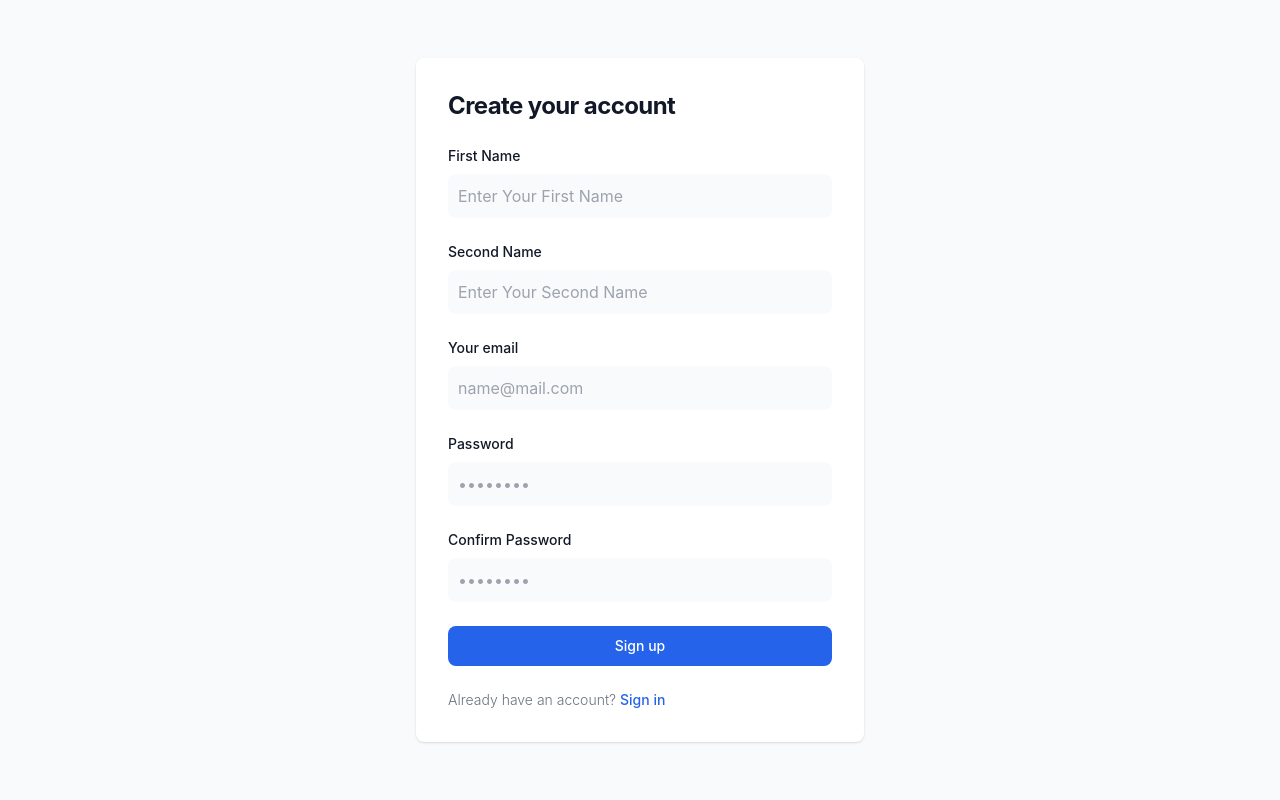
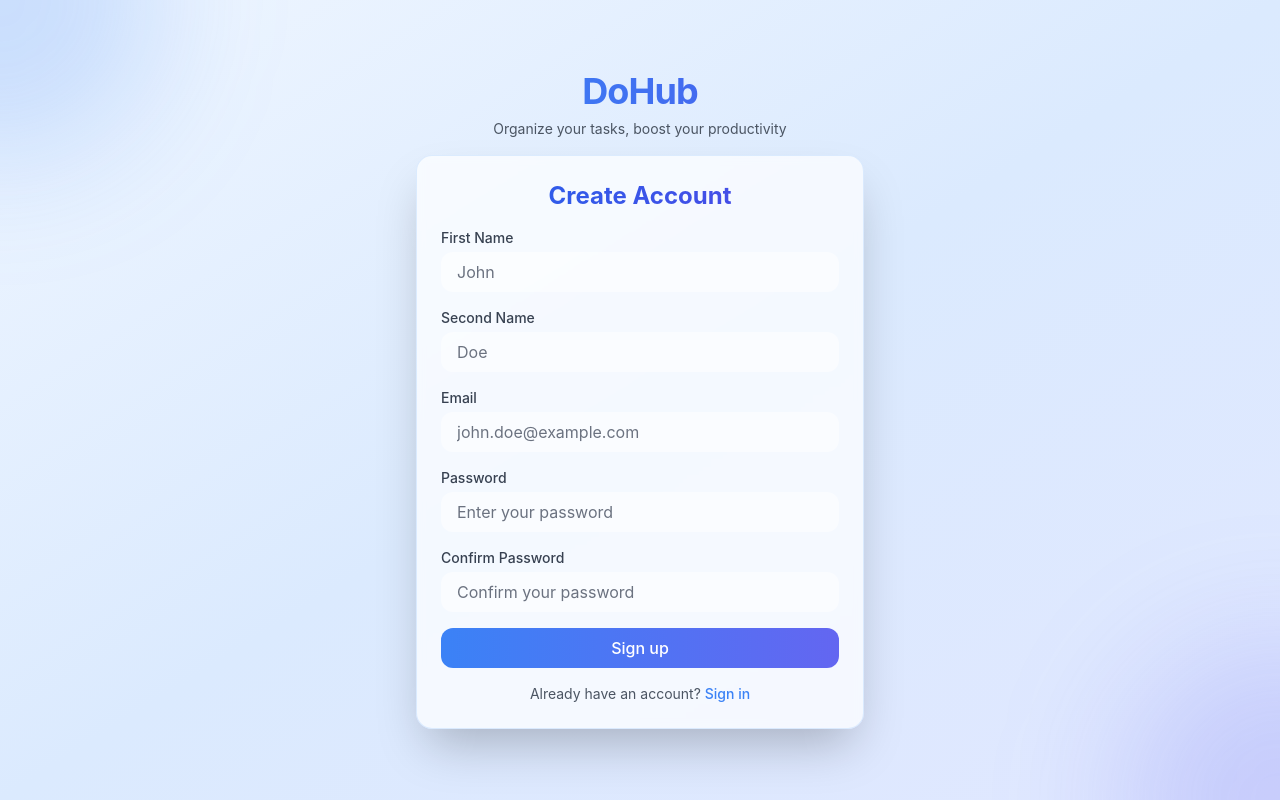
Before and after one commit to omarzydan610/DoHub, a React (Create React App) app in the folder frontend/: page /register in a window 1280 px wide. Built offline with nearby package versions, Linux system fonts and the light colour scheme; a small style sheet from the web is missing.

Commit message:
redesign login and sign up pages

```diff
--- a/frontend/src/components/SideBar.jsx
+++ b/frontend/src/components/SideBar.jsx
@@ -58,6 +58,17 @@ const SideBar = ({
           }`}
         >
           <ul className="h-full flex flex-col">
+            <div className={`text-center py-4 border-b border-opacity-20 ${
+              isDarkMode ? 'border-gray-700' : 'border-gray-200'
+            }`}>
+              <h1 className={`text-2xl font-bold bg-gradient-to-r ${
+                isDarkMode
+                  ? 'from-blue-400 to-indigo-400'
+                  : 'from-blue-600 to-indigo-600'
+              } bg-clip-text text-transparent`}>
+                DoHub
+              </h1>
+            </div>
             <SideBarHeader username={username} isDarkMode={isDarkMode} />
             <div className="flex-1 py-4">
               <SideBarButtons
--- a/frontend/src/components/SideBarComponents/SideBarButtons.jsx
+++ b/frontend/src/components/SideBarComponents/SideBarButtons.jsx
@@ -151,7 +151,9 @@ const SideBarButtons = ({
       <li className="px-3 py-2 mt-auto">
         <button
           onClick={handleLogOut}
-          className="flex items-center w-full p-2 text-red-600 rounded-lg hover:bg-red-50 transition-all duration-200"
+          className={`flex items-center w-full p-2 text-red-600 rounded-lg ${
+            isDarkMode ? "hover:bg-red-950" : "hover:bg-red-50"
+          } transition-all duration-200`}
           aria-label="Sign Out"
         >
           <FaSignOutAlt className="w-5 h-5" />
--- a/frontend/src/pages/login.jsx
+++ b/frontend/src/pages/login.jsx
@@ -34,7 +34,6 @@ const Login = () => {
         console.log("done");
         // Store the token in local storage
         localStorage.setItem("x-access-token", token);
-
         // Set success message
         setSuccess("Logged in successfully!");
 
@@ -54,31 +53,68 @@ const Login = () => {
 
   return (
     <section
-      className={`min-h-screen ${isDarkMode ? "bg-gray-900" : "bg-gray-50"}`}
+      className={`min-h-screen ${
+        isDarkMode
+          ? "bg-gradient-to-br from-gray-900 via-blue-900 to-indigo-900"
+          : "bg-gradient-to-br from-blue-50 via-blue-100 to-indigo-100"
+      }`}
     >
       <div className="flex flex-col items-center justify-center px-6 py-8 mx-auto min-h-screen lg:py-0">
+        {/* Decorative circles */}
+        <div className="absolute inset-0 overflow-hidden pointer-events-none">
+          <div className="absolute -top-40 -left-40 w-80 h-80 rounded-full bg-blue-500/20 blur-3xl"></div>
+          <div className="absolute -bottom-40 -right-40 w-80 h-80 rounded-full bg-indigo-500/20 blur-3xl"></div>
+        </div>
+
+        <div className="text-center mb-8">
+          <h1 className={`text-4xl font-bold bg-gradient-to-r from-blue-500 to-indigo-600
+            bg-clip-text text-transparent animate-gradient-x tracking-tight`}>
+            DoHub
+          </h1>
+          <p className={`mt-2 text-sm ${isDarkMode ? 'text-gray-400' : 'text-gray-600'}`}>
+            Organize your tasks, boost your productivity
+          </p>
+        </div>
+
         <div
-          className={`w-full rounded-lg shadow md:mt-0 sm:max-w-md xl:p-0
-          ${isDarkMode ? "bg-gray-800 border-gray-700" : "bg-white"}`}
+          className={`w-full max-w-md p-8 rounded-2xl shadow-2xl backdrop-blur-sm
+          ${
+            isDarkMode
+              ? "bg-gray-800/50 border border-blue-700/50"
+              : "bg-white/70 border border-blue-200/50"
+          }`}
         >
-          <div className="p-6 space-y-4 md:space-y-6 sm:p-8">
           <h1
-              className={`text-xl font-bold leading-tight tracking-tight md:text-2xl
-              ${isDarkMode ? "text-white" : "text-gray-900"}`}
+            className={`text-2xl font-bold mb-6 text-center bg-gradient-to-r
+            ${
+              isDarkMode
+                ? "from-blue-400 to-indigo-400"
+                : "from-blue-600 to-indigo-600"
+            }
+            bg-clip-text text-transparent`}
           >
-              Sign in to your account
+            Welcome Back!
           </h1>
-            <form className="space-y-4 md:space-y-6" onSubmit={handleLogin}>
-              {error && <p className="text-red-500">{error}</p>}
-              {success && <p className="text-green-500">{success}</p>}
+
+          <form className="space-y-6" onSubmit={handleLogin}>
+            {error && (
+              <p className="text-red-400 text-center text-sm bg-red-500/10 py-2 rounded-lg">
+                {error}
+              </p>
+            )}
+            {success && (
+              <p className="text-green-400 text-center text-sm bg-green-500/10 py-2 rounded-lg">
+                {success}
+              </p>
+            )}
 
             <div>
               <label
                 htmlFor="email"
                 className={`block mb-2 text-sm font-medium
-                  ${isDarkMode ? "text-white" : "text-gray-900"}`}
+                ${isDarkMode ? "text-gray-200" : "text-gray-700"}`}
               >
-                  Your email
+                Email
               </label>
               <input
                 type="email"
@@ -86,11 +122,11 @@ const Login = () => {
                 id="email"
                 value={email}
                 onChange={(e) => setEmail(e.target.value)}
-                  className={`w-full rounded-lg p-2.5
+                className={`w-full px-4 py-3 rounded-xl transition-all duration-200 outline-none
                   ${
                     isDarkMode
-                        ? "bg-gray-700 border-gray-600 placeholder-gray-400 text-white focus:ring-blue-500 focus:border-blue-500"
-                        : "bg-gray-50 border-gray-300 text-gray-900 focus:ring-primary-600 focus:border-primary-600"
+                      ? "bg-gray-700/50 border-gray-600 text-white placeholder-gray-400 focus:border-blue-500 focus:ring-2 focus:ring-blue-500/20"
+                      : "bg-white/50 border-gray-200 text-gray-900 placeholder-gray-500 focus:border-blue-500 focus:ring-2 focus:ring-blue-500/20"
                   }`}
                 placeholder="name@company.com"
                 required
@@ -101,7 +137,7 @@ const Login = () => {
               <label
                 htmlFor="password"
                 className={`block mb-2 text-sm font-medium
-                  ${isDarkMode ? "text-white" : "text-gray-900"}`}
+                ${isDarkMode ? "text-gray-200" : "text-gray-700"}`}
               >
                 Password
               </label>
@@ -112,11 +148,11 @@ const Login = () => {
                 value={password}
                 onChange={(e) => setPassword(e.target.value)}
                 placeholder="••••••••"
-                  className={`w-full rounded-lg p-2.5
+                className={`w-full px-4 py-3 rounded-xl transition-all duration-200 outline-none
                   ${
                     isDarkMode
-                        ? "bg-gray-700 border-gray-600 placeholder-gray-400 text-white focus:ring-blue-500 focus:border-blue-500"
-                        : "bg-gray-50 border-gray-300 text-gray-900 focus:ring-primary-600 focus:border-primary-600"
+                      ? "bg-gray-700/50 border-gray-600 text-white placeholder-gray-400 focus:border-blue-500 focus:ring-2 focus:ring-blue-500/20"
+                      : "bg-white/50 border-gray-200 text-gray-900 placeholder-gray-500 focus:border-blue-500 focus:ring-2 focus:ring-blue-500/20"
                   }`}
                 required
               />
@@ -125,26 +161,52 @@ const Login = () => {
             <button
               type="submit"
               disabled={loading}
-                className={`w-full text-white font-medium rounded-lg text-sm px-5 py-2.5 text-center
-                  ${loading ? "opacity-70 cursor-not-allowed" : ""}
+              className={`w-full py-3 px-6 rounded-xl font-medium text-white transition-all duration-200
+                bg-gradient-to-r from-blue-500 to-indigo-500 hover:from-blue-600 hover:to-indigo-600
                 ${
-                    isDarkMode
-                      ? "bg-primary-600 hover:bg-primary-700 focus:ring-primary-800"
-                      : "bg-primary-600 hover:bg-primary-700 focus:ring-primary-300"
+                  loading
+                    ? "opacity-70 cursor-not-allowed"
+                    : "hover:shadow-lg hover:-translate-y-0.5"
                 }`}
             >
-                {loading ? "Signing in..." : "Sign in"}
+              {loading ? (
+                <span className="flex items-center justify-center">
+                  <svg
+                    className="animate-spin -ml-1 mr-3 h-5 w-5 text-white"
+                    xmlns="http://www.w3.org/2000/svg"
+                    fill="none"
+                    viewBox="0 0 24 24"
+                  >
+                    <circle
+                      className="opacity-25"
+                      cx="12"
+                      cy="12"
+                      r="10"
+                      stroke="currentColor"
+                      strokeWidth="4"
+                    ></circle>
+                    <path
+                      className="opacity-75"
+                      fill="currentColor"
+                      d="M4 12a8 8 0 018-8V0C5.373 0 0 5.373 0 12h4zm2 5.291A7.962 7.962 0 014 12H0c0 3.042 1.135 5.824 3 7.938l3-2.647z"
+                    ></path>
+                  </svg>
+                  Signing in...
+                </span>
+              ) : (
+                "Sign in"
+              )}
             </button>
 
             <p
-                className={`text-sm font-light ${
-                  isDarkMode ? "text-gray-400" : "text-gray-500"
+              className={`text-sm text-center ${
+                isDarkMode ? "text-gray-400" : "text-gray-600"
               }`}
             >
               Don't have an account yet?{" "}
               <a
                 href="/register"
-                  className="font-medium text-primary-600 hover:underline"
+                className="font-medium text-blue-500 hover:text-indigo-500 transition-colors"
               >
                 Sign up
               </a>
@@ -152,7 +214,6 @@ const Login = () => {
           </form>
         </div>
       </div>
-      </div>
     </section>
   );
 };
--- a/frontend/src/pages/signup.jsx
+++ b/frontend/src/pages/signup.jsx
@@ -15,15 +15,6 @@ const SignUp = () => {
   const navigate = useNavigate();
   const { isDarkMode } = useAppContext();
 
-  const inputClasses = `w-full rounded-lg p-2.5 ${
-    isDarkMode
-      ? "bg-gray-700 border-gray-600 placeholder-gray-400 text-white focus:ring-blue-500 focus:border-blue-500"
-      : "bg-gray-50 border-gray-300 text-gray-900 focus:ring-primary-600 focus:border-primary-600"
-  }`;
-
-  const labelClasses = `block mb-2 text-sm font-medium ${
-    isDarkMode ? "text-white" : "text-gray-900"
-  }`;
 
   const handleSignUp = async (e) => {
     e.preventDefault();
@@ -69,127 +60,166 @@ const SignUp = () => {
   };
 
   return (
-    <section
-      className={`min-h-screen ${isDarkMode ? "bg-gray-900" : "bg-gray-50"}`}
-    >
-      <div className="flex flex-col items-center justify-center px-6 py-8 mx-auto min-h-screen lg:py-0">
-        <div
-          className={`w-full rounded-lg shadow md:mt-0 sm:max-w-md xl:p-0
-          ${isDarkMode ? "bg-gray-800 border-gray-700" : "bg-white"}`}
-        >
-          <div className="p-6 space-y-4 md:space-y-6 sm:p-8">
-            <h1
-              className={`text-xl font-bold leading-tight tracking-tight md:text-2xl
-              ${isDarkMode ? "text-white" : "text-gray-900"}`}
-            >
-              Create your account
+    <section className={`min-h-screen ${isDarkMode
+      ? "bg-gradient-to-br from-gray-900 via-blue-900 to-indigo-900"
+      : "bg-gradient-to-br from-blue-50 via-blue-100 to-indigo-100"}`}>
+      <div className="flex flex-col items-center justify-center px-6 py-4 mx-auto min-h-screen">
+
+        {/* Decorative circles */}
+        <div className="absolute inset-0 overflow-hidden pointer-events-none">
+          <div className="absolute -top-40 -left-40 w-80 h-80 rounded-full bg-blue-500/20 blur-3xl"></div>
+          <div className="absolute -bottom-40 -right-40 w-80 h-80 rounded-full bg-indigo-500/20 blur-3xl"></div>
+        </div>
+
+        {/* Logo Section */}
+        <div className="text-center mb-4">
+          <h1 className={`text-4xl font-bold bg-gradient-to-r from-blue-500 to-indigo-600
+            bg-clip-text text-transparent animate-gradient-x tracking-tight`}>
+            DoHub
           </h1>
-            <form className="space-y-4 md:space-y-6" onSubmit={handleSignUp}>
-              {error && <p className="text-red-500">{error}</p>}
-              {success && <p className="text-green-500">{success}</p>}
+          <p className={`mt-2 text-sm ${isDarkMode ? 'text-gray-400' : 'text-gray-600'}`}>
+            Organize your tasks, boost your productivity
+          </p>
+        </div>
+
+        <div className={`w-full max-w-md p-6 rounded-2xl shadow-2xl backdrop-blur-sm
+          ${isDarkMode
+            ? "bg-gray-800/50 border border-blue-700/50"
+            : "bg-white/70 border border-blue-200/50"}`}>
+
+          <h1 className={`text-2xl font-bold mb-4 text-center bg-gradient-to-r
+            ${isDarkMode
+              ? "from-blue-400 to-indigo-400"
+              : "from-blue-600 to-indigo-600"}
+            bg-clip-text text-transparent`}>
+            Create Account
+          </h1>
+
+          <form className="space-y-4" onSubmit={handleSignUp}>
+            {error && <p className="text-red-400 text-center text-sm bg-red-500/10 py-2 rounded-lg">{error}</p>}
+            {success && <p className="text-green-400 text-center text-sm bg-green-500/10 py-2 rounded-lg">{success}</p>}
+
+            {/* First Name Input */}
             <div>
-                <label htmlFor="firstName" className={labelClasses}>
+              <label className={`block mb-1 text-sm font-medium
+                ${isDarkMode ? "text-gray-200" : "text-gray-700"}`}>
                 First Name
               </label>
               <input
                 type="text"
-                  name="firstName"
-                  id="firstName"
                 value={firstName}
                 onChange={(e) => setFirstName(e.target.value)}
-                  className={inputClasses}
-                  placeholder="Enter Your First Name"
+                placeholder="John"
+                className={`w-full px-4 py-2 rounded-xl transition-all duration-200 outline-none
+                  ${isDarkMode
+                    ? "bg-gray-700/50 border-gray-600 text-white placeholder-gray-400 focus:border-blue-500 focus:ring-2 focus:ring-blue-500/20"
+                    : "bg-white/50 border-gray-200 text-gray-900 placeholder-gray-500 focus:border-blue-500 focus:ring-2 focus:ring-blue-500/20"}`}
                 required
               />
             </div>
+
+            {/* Second Name Input - Similar structure */}
             <div>
-                <label htmlFor="secondName" className={labelClasses}>
+              <label className={`block mb-1 text-sm font-medium
+                ${isDarkMode ? "text-gray-200" : "text-gray-700"}`}>
                 Second Name
               </label>
               <input
                 type="text"
-                  name="secondName"
-                  id="secondName"
                 value={secondName}
                 onChange={(e) => setSecondName(e.target.value)}
-                  className={inputClasses}
-                  placeholder="Enter Your Second Name"
+                placeholder="Doe"
+                className={`w-full px-4 py-2 rounded-xl transition-all duration-200 outline-none
+                  ${isDarkMode
+                    ? "bg-gray-700/50 border-gray-600 text-white placeholder-gray-400 focus:border-blue-500 focus:ring-2 focus:ring-blue-500/20"
+                    : "bg-white/50 border-gray-200 text-gray-900 placeholder-gray-500 focus:border-blue-500 focus:ring-2 focus:ring-blue-500/20"}`}
                 required
               />
             </div>
+
+            {/* Email Input */}
             <div>
-                <label htmlFor="email" className={labelClasses}>
-                  Your email
+              <label className={`block mb-1 text-sm font-medium
+                ${isDarkMode ? "text-gray-200" : "text-gray-700"}`}>
+                Email
               </label>
               <input
                 type="email"
-                  name="email"
-                  id="email"
                 value={email}
                 onChange={(e) => setEmail(e.target.value)}
-                  className={inputClasses}
-                  placeholder="name@mail.com"
+                placeholder="john.doe@example.com"
+                className={`w-full px-4 py-2 rounded-xl transition-all duration-200 outline-none
+                  ${isDarkMode
+                    ? "bg-gray-700/50 border-gray-600 text-white placeholder-gray-400 focus:border-blue-500 focus:ring-2 focus:ring-blue-500/20"
+                    : "bg-white/50 border-gray-200 text-gray-900 placeholder-gray-500 focus:border-blue-500 focus:ring-2 focus:ring-blue-500/20"}`}
                 required
               />
             </div>
+
+            {/* Password Input */}
             <div>
-                <label htmlFor="password" className={labelClasses}>
+              <label className={`block mb-1 text-sm font-medium
+                ${isDarkMode ? "text-gray-200" : "text-gray-700"}`}>
                 Password
               </label>
               <input
                 type="password"
-                  name="password"
-                  id="password"
                 value={password}
                 onChange={(e) => setPassword(e.target.value)}
-                  placeholder="••••••••"
-                  className={inputClasses}
+                placeholder="Enter your password"
+                className={`w-full px-4 py-2 rounded-xl transition-all duration-200 outline-none
+                  ${isDarkMode
+                    ? "bg-gray-700/50 border-gray-600 text-white placeholder-gray-400 focus:border-blue-500 focus:ring-2 focus:ring-blue-500/20"
+                    : "bg-white/50 border-gray-200 text-gray-900 placeholder-gray-500 focus:border-blue-500 focus:ring-2 focus:ring-blue-500/20"}`}
                 required
               />
             </div>
+
+            {/* Confirm Password Input */}
             <div>
-                <label htmlFor="confirmPassword" className={labelClasses}>
+              <label className={`block mb-1 text-sm font-medium
+                ${isDarkMode ? "text-gray-200" : "text-gray-700"}`}>
                 Confirm Password
               </label>
               <input
                 type="password"
-                  name="confirmPassword"
-                  id="confirmPassword"
                 value={confirmPassword}
                 onChange={(e) => setConfirmPassword(e.target.value)}
-                  placeholder="••••••••"
-                  className={inputClasses}
+                placeholder="Confirm your password"
+                className={`w-full px-4 py-2 rounded-xl transition-all duration-200 outline-none
+                  ${isDarkMode
+                    ? "bg-gray-700/50 border-gray-600 text-white placeholder-gray-400 focus:border-blue-500 focus:ring-2 focus:ring-blue-500/20"
+                    : "bg-white/50 border-gray-200 text-gray-900 placeholder-gray-500 focus:border-blue-500 focus:ring-2 focus:ring-blue-500/20"}`}
                 required
               />
             </div>
+
             <button
               type="submit"
               disabled={loading}
-                className={`w-full text-white font-medium rounded-lg text-sm px-5 py-2.5 text-center
-                  ${loading ? "opacity-70 cursor-not-allowed" : ""}
-                  ${
-                    isDarkMode
-                      ? "bg-primary-600 hover:bg-primary-700 focus:ring-primary-800"
-                      : "bg-primary-600 hover:bg-primary-700 focus:ring-primary-300"
-                  }`}
-              >
-                {loading ? "Signing up..." : "Sign up"}
+              className={`w-full py-2 px-6 rounded-xl font-medium text-white transition-all duration-200
+                bg-gradient-to-r from-blue-500 to-indigo-500 hover:from-blue-600 hover:to-indigo-600
+                ${loading ? "opacity-70 cursor-not-allowed" : "hover:shadow-lg hover:-translate-y-0.5"}`}>
+              {loading ? (
+                <span className="flex items-center justify-center">
+                  <svg className="animate-spin -ml-1 mr-3 h-5 w-5 text-white" xmlns="http://www.w3.org/2000/svg" fill="none" viewBox="0 0 24 24">
+                    <circle className="opacity-25" cx="12" cy="12" r="10" stroke="currentColor" strokeWidth="4"></circle>
+                    <path className="opacity-75" fill="currentColor" d="M4 12a8 8 0 018-8V0C5.373 0 0 5.373 0 12h4zm2 5.291A7.962 7.962 0 014 12H0c0 3.042 1.135 5.824 3 7.938l3-2.647z"></path>
+                  </svg>
+                  Creating account...
+                </span>
+              ) : (
+                "Sign up"
+              )}
             </button>
-              <p
-                className={`text-sm font-light ${
-                  isDarkMode ? "text-gray-400" : "text-gray-500"
-                }`}
-              >
+
+            <p className={`text-sm text-center ${isDarkMode ? "text-gray-400" : "text-gray-600"}`}>
               Already have an account?{" "}
-                <a
-                  href="/login"
-                  className="font-medium text-primary-600 hover:underline"
-                >
+              <a href="/login" className="font-medium text-blue-500 hover:text-indigo-500 transition-colors">
                 Sign in
               </a>
             </p>
           </form>
-          </div>
         </div>
       </div>
     </section>
--- a/frontend/tailwind.config.js
+++ b/frontend/tailwind.config.js
@@ -59,6 +59,21 @@ module.exports = {
           "Noto Color Emoji",
         ],
       },
+      animation: {
+        'gradient-x': 'gradient-x 3s ease infinite',
+      },
+      keyframes: {
+        'gradient-x': {
+          '0%, 100%': {
+            'background-size': '200% 200%',
+            'background-position': 'left center'
+          },
+          '50%': {
+            'background-size': '200% 200%',
+            'background-position': 'right center'
+          },
+        },
+      },
     },
   },
   plugins: [],
```
Lines whose indentation alone changed are shown as unchanged.
